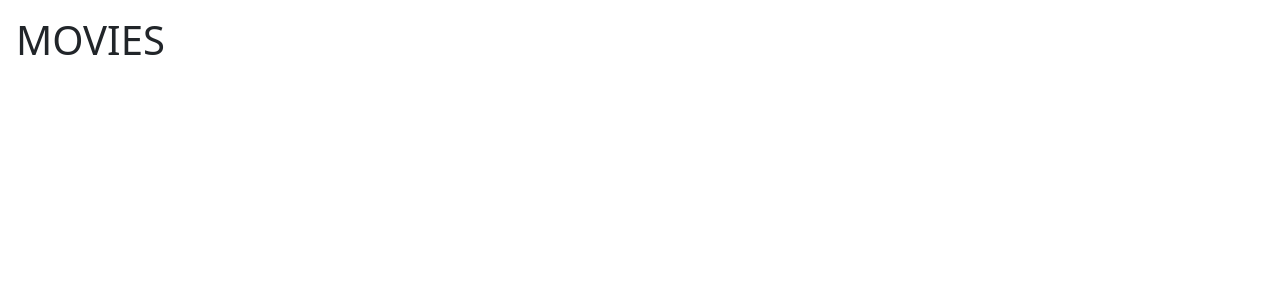
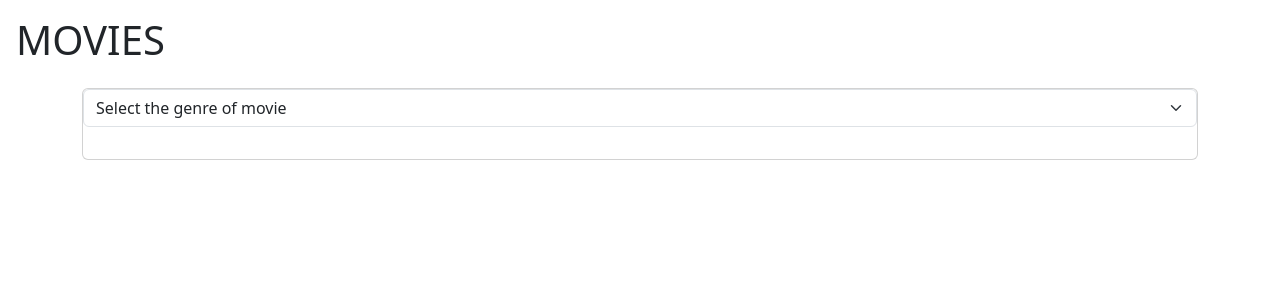
Before and after one commit to maksbernatskyy/react-movie-filter, a React (Vite) app: page / in a window 1280 px wide. Shown: the top 300 px of the page. Built offline with nearby package versions, Linux system fonts and the light colour scheme.

Commit message:
add select of genres on the card

```diff
--- a/src/components/Main.jsx
+++ b/src/components/Main.jsx
@@ -11,7 +11,30 @@ export default function Main() {
     return (
         <>
         <main>
+            <div className="container">
 
+                {/* Card */}
+                <div className="card">
+
+                    {/* Card Top */}
+                    <div className="card-top">
+                        <form>
+                            <select className="form-select">
+                                <option defaultValue={0}>Select the genre of movie</option>
+                                <option value="1">Fantascienza</option>
+                                <option value="2">Thriller</option>
+                                <option value="3">Romantico</option>
+                                <option value="4">Azione</option>
+                            </select>
+                        </form>
+                    </div>
+
+                    {/* Card Body */}
+                    <div className="card-body">
+
+                    </div>
+                </div>
+            </div>
         </main>
         </>
     )
```
